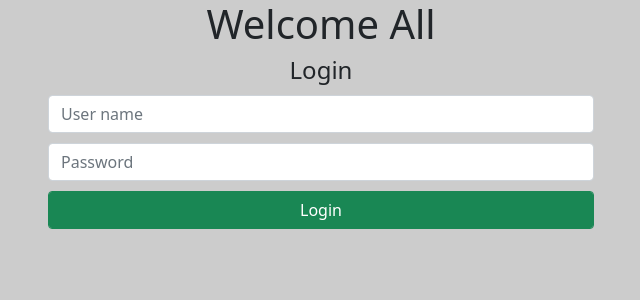
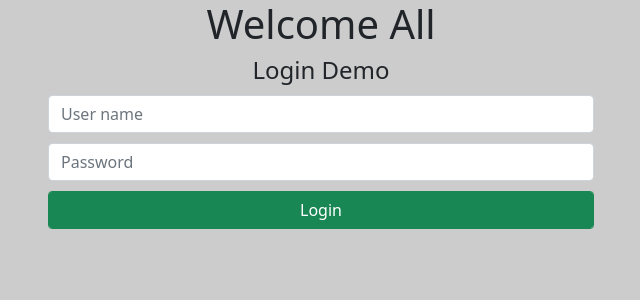
Before and after one commit to christa-ann/DemoWebsite, a PHP site: page / in a window 1280 px wide. Shown: the top 300 px of the page, without its empty margins (319-959 px from the left). Run offline with PHP 8.4, Linux system fonts and the light colour scheme.

Commit message:
heading change

```diff
--- a/index.php
+++ b/index.php
@@ -19,7 +19,7 @@
 			<div class="col-sm-3 col-md-3 col-lg-3 colxlg-3"></div>
 			<div class="col-sm-6 col-md-6 col-lg-6 colxlg-6 text-center">
 				<form>
-					<h4>Login</h4>
+					<h4>Login Demo</h4>
 					<div class="form-group">
 						<input type="text" name="username"  class="form-control" placeholder="User name">
 					</div>
```
